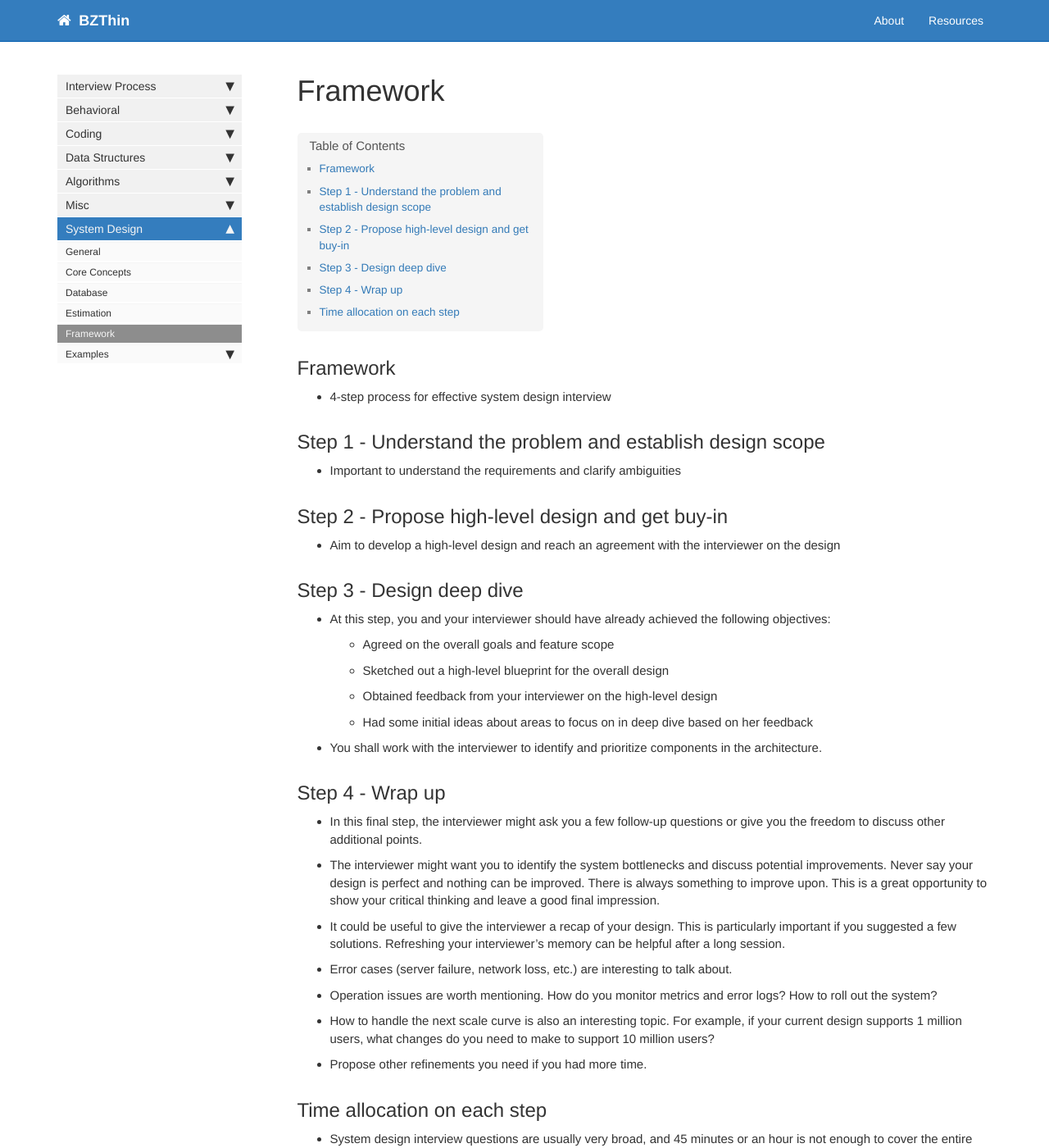
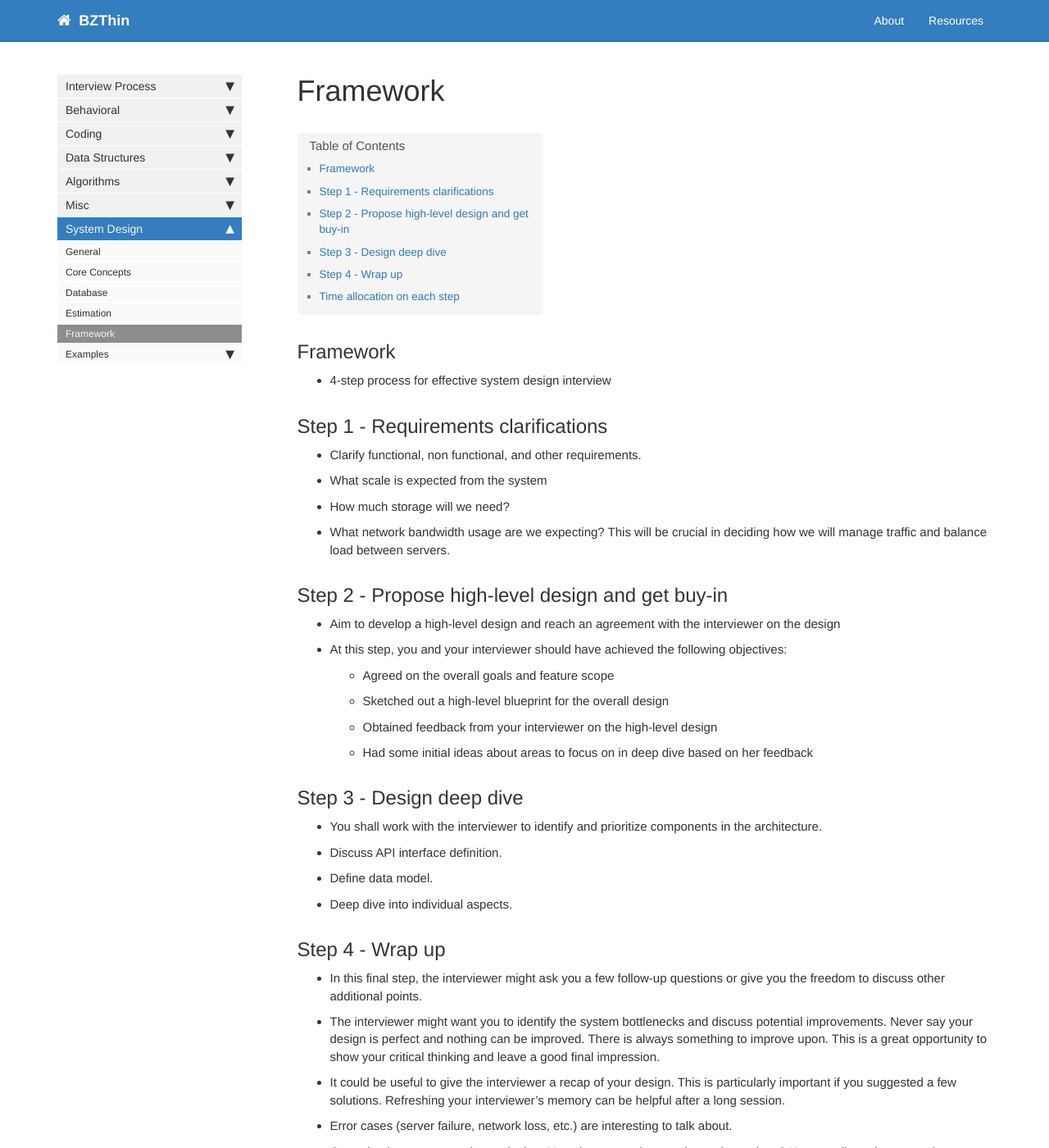
Before and after one commit to bzthin/bzthin.github.io, a Jekyll site: the page built from pages/technical/system-design/framework.md, in a window 1280 px wide and 1400 px high. Shown: the whole window at 82% size. Built offline with Jekyll 4.4.1, drawn with Linux system fonts in a browser that asks for light colours; comment, search, counter and statistics services are not loaded.

```diff
--- a/_data/sidebars/technical_sidebar.yml
+++ b/_data/sidebars/technical_sidebar.yml
@@ -132,6 +132,9 @@ entries:
         output: web
         subfolderitems:
 
+        - title: TinyURL
+          url: /system_design_examples_tiny_url
+          output: web
         - title: Rate Limiter
           url: /system_design_examples_rate_limiter
           output: web
--- a/pages/technical/system-design/framework.md
+++ b/pages/technical/system-design/framework.md
@@ -7,19 +7,26 @@ permalink: /system_design_framework
 ## Framework
 - 4-step process for effective system design interview
 
-## Step 1 - Understand the problem and establish design scope
-- Important to understand the requirements and clarify ambiguities
+## Step 1 - Requirements clarifications
+- Clarify functional, non functional, and other requirements.
+- What scale is expected from the system
+- How much storage will we need?
+- What network bandwidth usage are we expecting? This will be crucial in deciding how we will
+manage traffic and balance load between servers.
 
 ## Step 2 - Propose high-level design and get buy-in
 - Aim to develop a high-level design and reach an agreement with the interviewer on the design
-
-## Step 3 - Design deep dive
-- At this step, you and your interviewer should have already achieved the following objectives:
+- At this step, you and your interviewer should have achieved the following objectives:
   - Agreed on the overall goals and feature scope
   - Sketched out a high-level blueprint for the overall design
   - Obtained feedback from your interviewer on the high-level design
   - Had some initial ideas about areas to focus on in deep dive based on her feedback
+
+## Step 3 - Design deep dive
 - You shall work with the interviewer to identify and prioritize components in the architecture.
+- Discuss API interface definition.
+- Define data model.
+- Deep dive into individual aspects.
 
 ## Step 4 - Wrap up
 - In this final step, the interviewer might ask you a few follow-up questions or give you the
```
Also changed, not shown: pages/resources/resources.md (+4 -4 lines), pages/technical/system-design/examples/tiny_url.md (added, +48 -0 lines).
